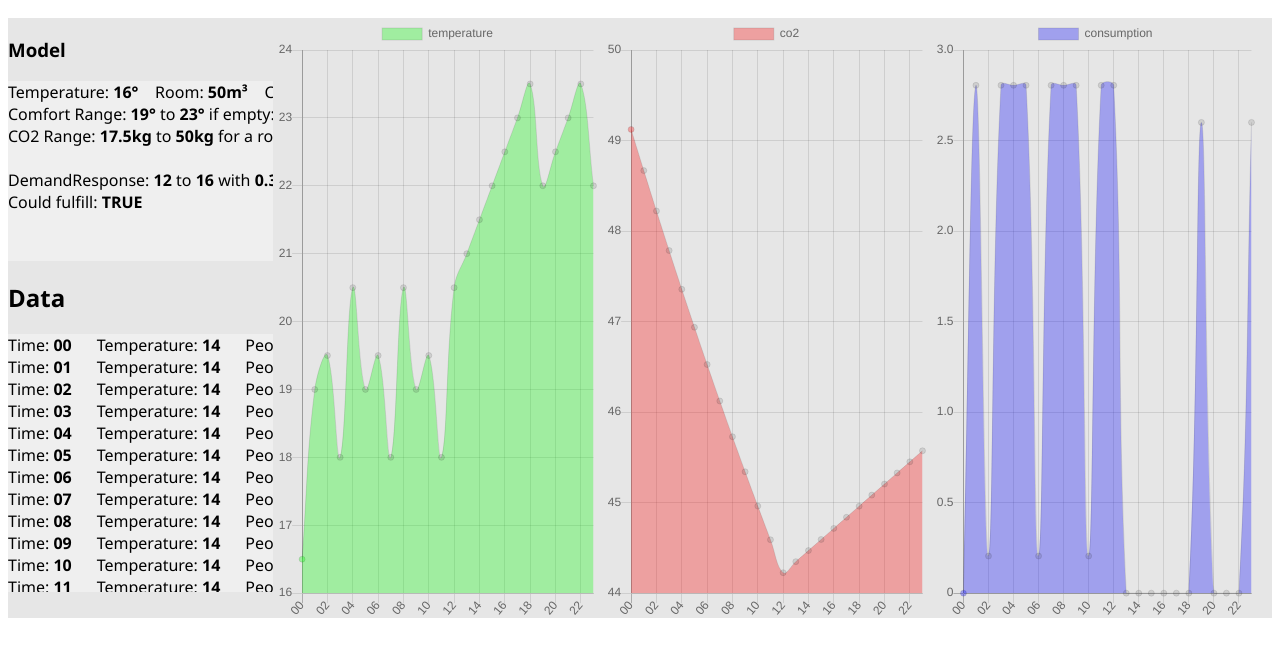
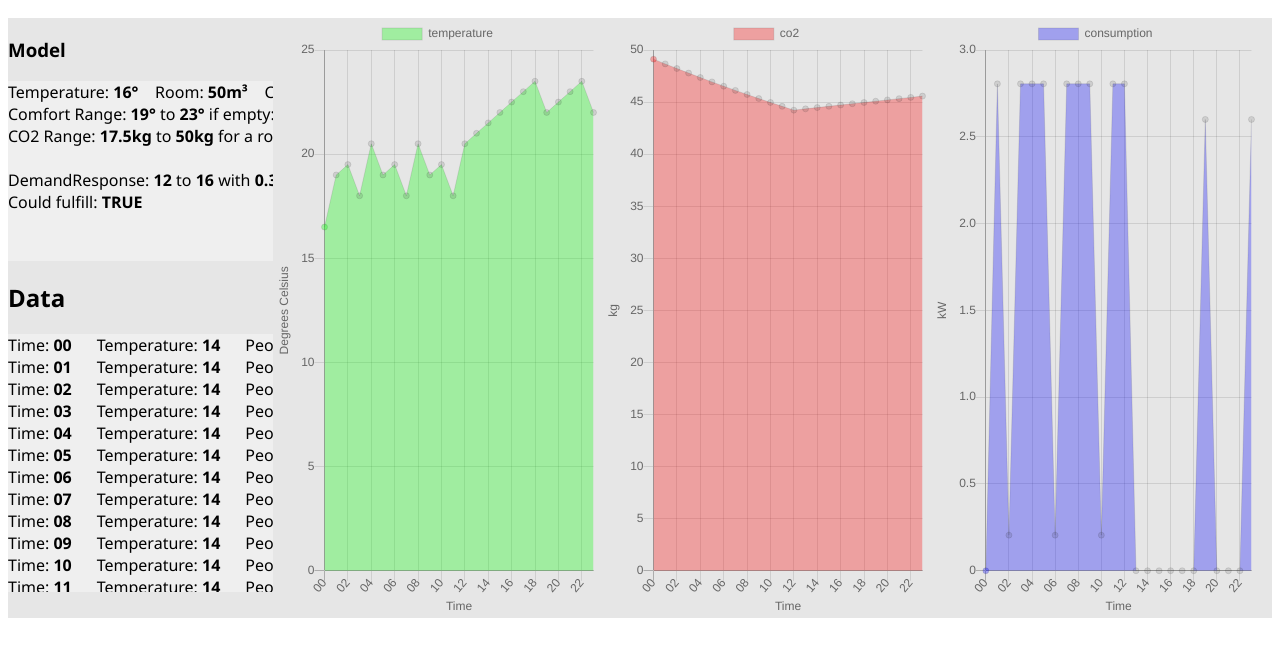
Before and after one commit to Manatho/Smart-Buildings, a website: page visualizer/index.html in a window 1280 px wide. Shown: the part 132-788 px from the top of the page. Drawn offline with nearby package versions, Linux system fonts and the light colour scheme; files whose address does not match are found by name.

Commit message:
Added proper labels to graphs

```diff
--- a/visualizer/index.html
+++ b/visualizer/index.html
@@ -103,6 +103,7 @@
                data: {
                    labels: labels,
                    datasets: [{
+                       lineTension: 0,
                        label: field,
                        data: dataTemp,
                        backgroundColor: [
@@ -115,15 +116,37 @@
                 maintainAspectRatio: false,
                     scales: {
                         yAxes: [{
+                            scaleLabel: {
+                                display: true,
+                                labelString: unitPicker(field)
+                            },
+
                             ticks: {
-                               beginAtZero: false
+                               beginAtZero: true
                             }
+                        }],
+                        xAxes: [{
+                            scaleLabel: {
+                                display: true,
+                                labelString: "Time"
+                            },
                         }]
                     }
                }
             });
         }
 
+        function unitPicker(name){
+            switch (name) {
+                case "co2":
+                    return "kg";
+                case "consumption":
+                    return "kW"
+                case "temperature":
+                    return "Degrees Celsius"
+            }
+        }
+
     </script>
 </body>
 </html>
```
Lines whose indentation alone changed are shown as unchanged.
